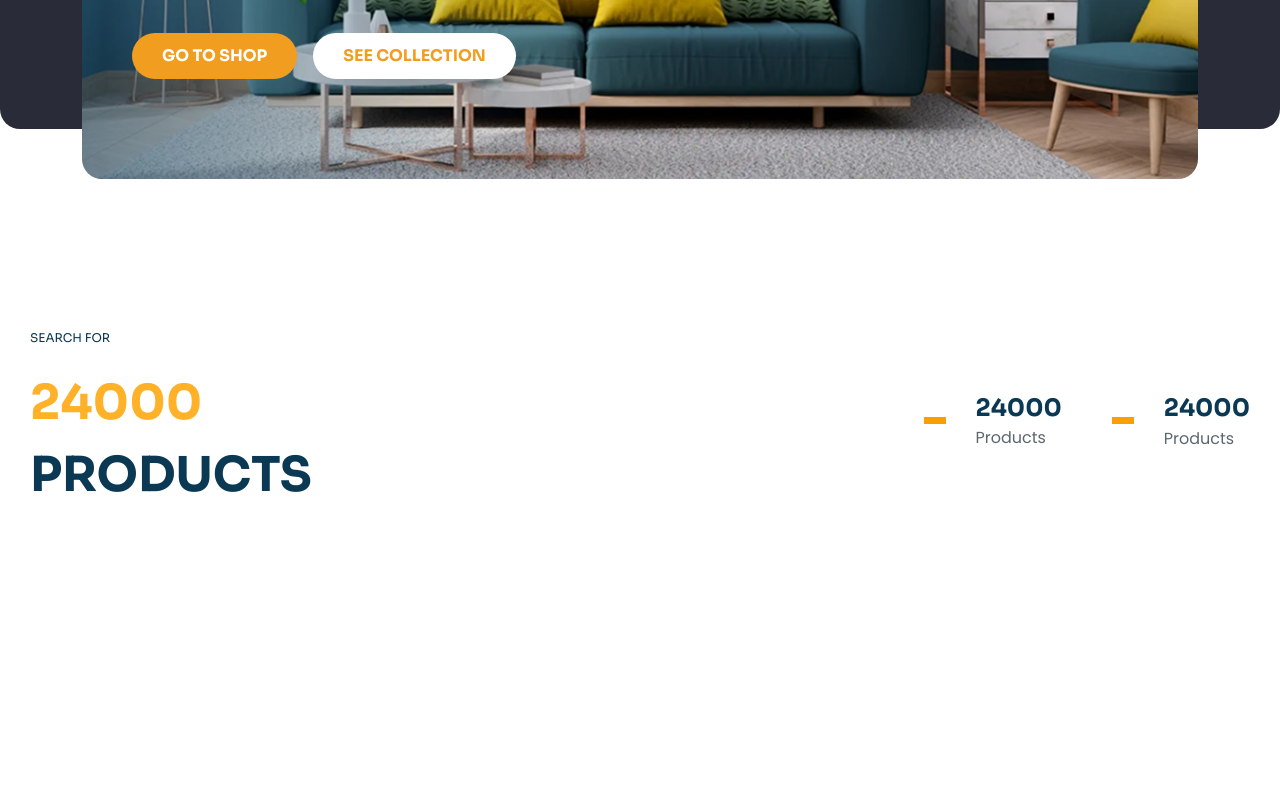
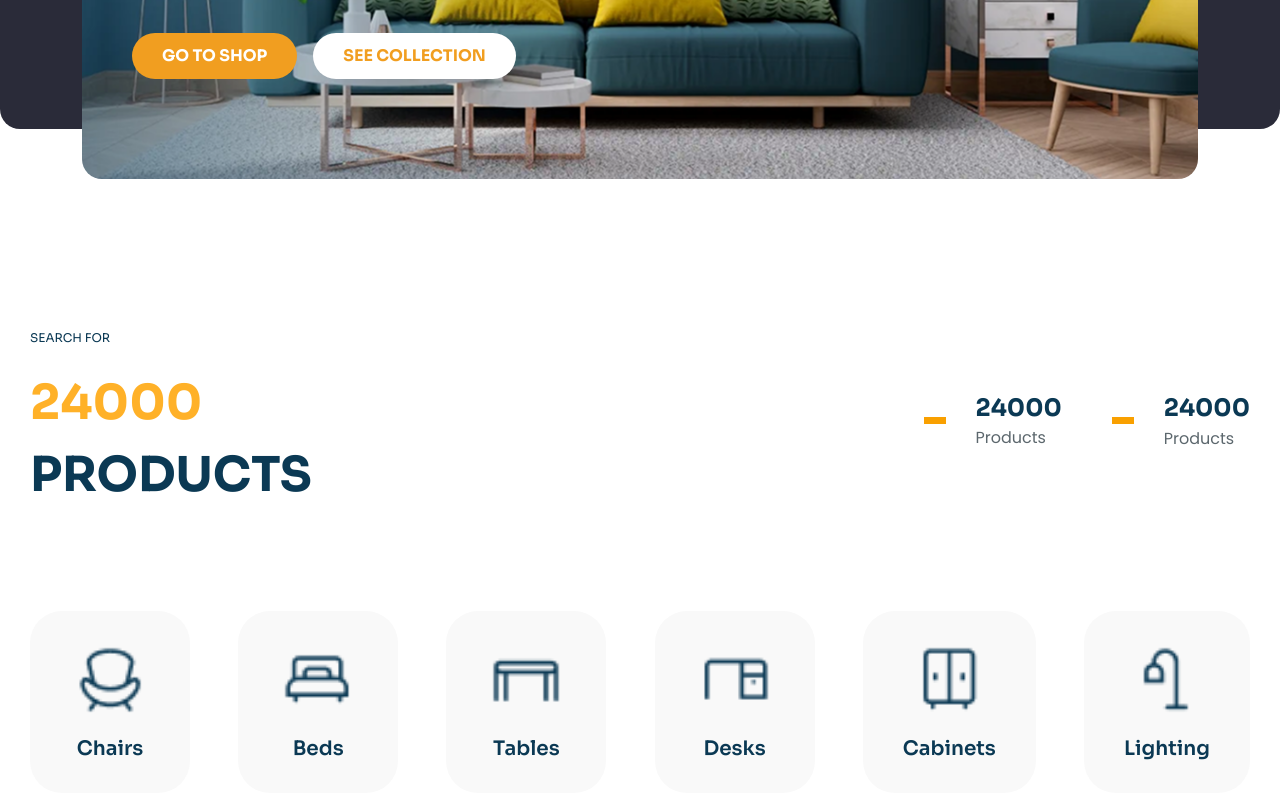
Before and after one commit to tsotne01/Furniture-store, a website: page index.html in a window 1280 px wide. Shown: the part 540-1338 px from the top of the page. Before the commit the page ends 1051 px from the top, so only its background shows below. Drawn offline with nearby package versions, Linux system fonts and the light colour scheme; files that its build step writes are made by us from their sources.

```diff
--- a/index.html
+++ b/index.html
@@ -309,6 +309,33 @@
                     </div>
                 </div>
             </article>
+            <article class="product__types">
+                <a href="#!" class="product__type-wrapper">
+                    <img src="./assets/Chairs.png" alt="charis">
+                    <span>Chairs</span>
+                </a>
+                <a href="#!" class="product__type-wrapper">
+                    <img src="./assets/Beds.png" alt="Beds">
+                    <span>Beds</span>
+                </a>
+
+                <a href="#!" class="product__type-wrapper">
+                    <img src="./assets/Tables.png" alt="Tables">
+                    <span>Tables</span>
+                </a>
+                <a href="#!" class="product__type-wrapper">
+                    <img src="./assets/Desks.png" alt="Desks">
+                    <span>Desks</span>
+                </a>
+                <a href="#!" class="product__type-wrapper">
+                    <img src="./assets/cabinets.png" alt="Cabinets">
+                    <span>Cabinets</span>
+                </a>
+                <a href="#!" class="product__type-wrapper">
+                    <img src="./assets/ligh.png" alt="Lighting">
+                    <span>Lighting</span>
+                </a>
+            </article>
             <article class="products__list">
 
             </article>
--- a/scss/_layout.scss
+++ b/scss/_layout.scss
@@ -375,6 +375,7 @@
 
     & .products__header {
         margin: 0 auto;
+        margin-bottom: 100px;
         display: flex;
         justify-content: space-between;
 
@@ -444,3 +445,36 @@
         }
     }
 }
+
+
+.product__types{
+    display: flex;
+    justify-content: space-between;
+    margin-bottom: 100px;
+    & .product__type-wrapper{
+        display: flex;
+        flex-direction: column;
+        align-items: center;
+        gap: 14px;
+        background-color: variables.$color-grey-98;
+        padding: 30px 40px;
+        border-radius: 32px;
+        transition: all ease 0.4s;
+        cursor: pointer;
+        & img{
+            width: 80px;
+            height: 80px;
+        }
+        & span{
+            font-family: variables.$font-family-font-1;
+            font-size: 20px;
+            line-height: 28px;
+            color: variables.$color-azure-19;
+            font-weight: 600;
+        }
+    }
+    & .product__type-wrapper:hover{
+        background: white;
+        box-shadow: 0 20px 25px -5px rgb(0 0 0 / 0.1), 0 8px 10px -6px rgb(0 0 0 / 0.1);
+    }
+}
```
